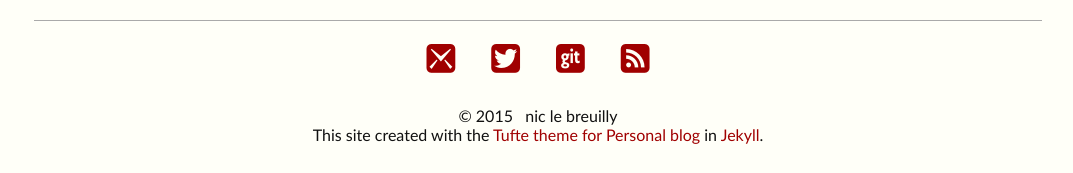
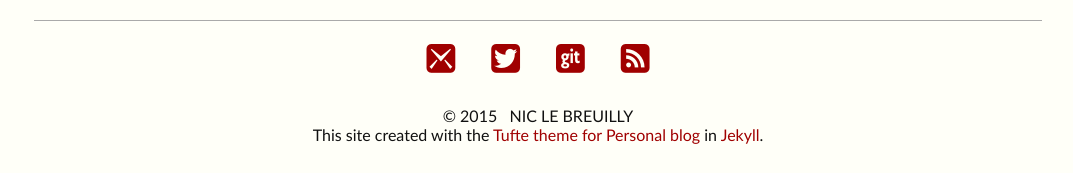
Before and after one commit to clayh53/tufte-jekyll, a Jekyll site: the page built from index.html, in a window 1280 px wide and 900 px high, scrolled down 3311 px. Shown: the part 724-897 px from the top of the window, without its empty margins (126-1199 px from the left). Built offline with Jekyll 4.4.1, drawn with Linux system fonts in a browser that asks for light colours.

Commit message:
Updated footer.html

```diff
--- a/_includes/footer.html
+++ b/_includes/footer.html
@@ -8,7 +8,7 @@
     {% endfor %}
   </ul>
 <div class="credits">
-<span>&copy; {{ site.time | date: '%Y' }} &nbsp;&nbsp;{{ site.author  }}</span></br>
+<span>&copy; {{ site.time | date: '%Y' }} &nbsp;&nbsp;{{ site.author | upcase }}</span></br>
 <span>This site created with the <a href="//github.com/clayh53/tufte-jekyll">Tufte theme for {{site.subtitle}} </a> in <a href="//jekyllrb.com">Jekyll</a>.</span>
 </div>
 </footer>
```
